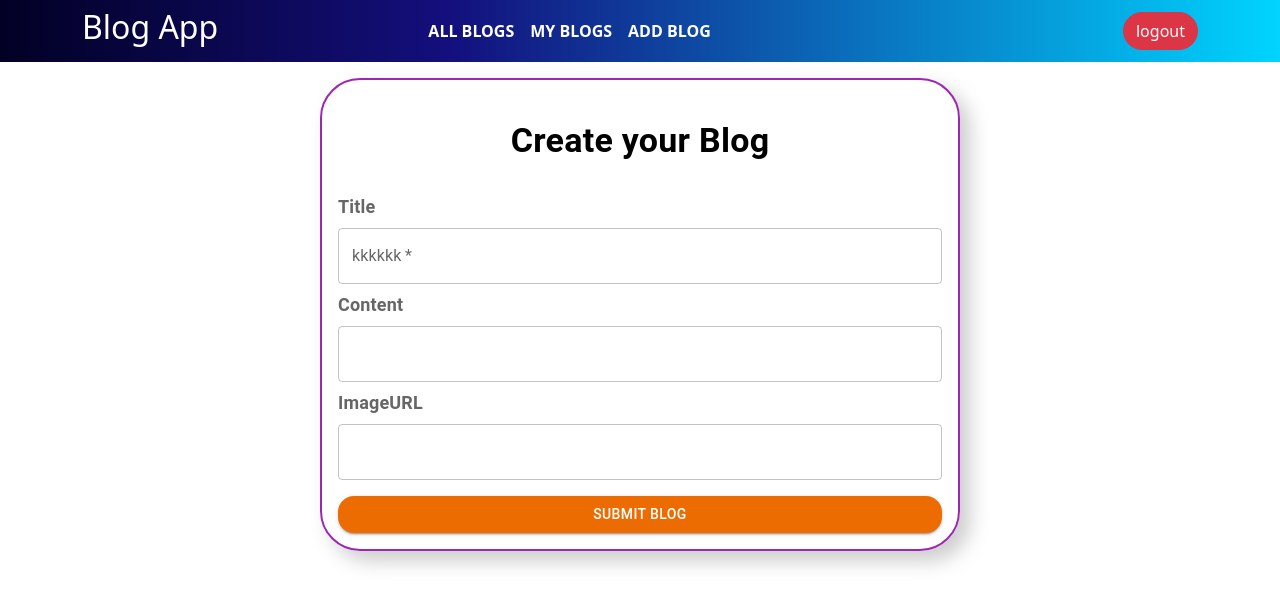
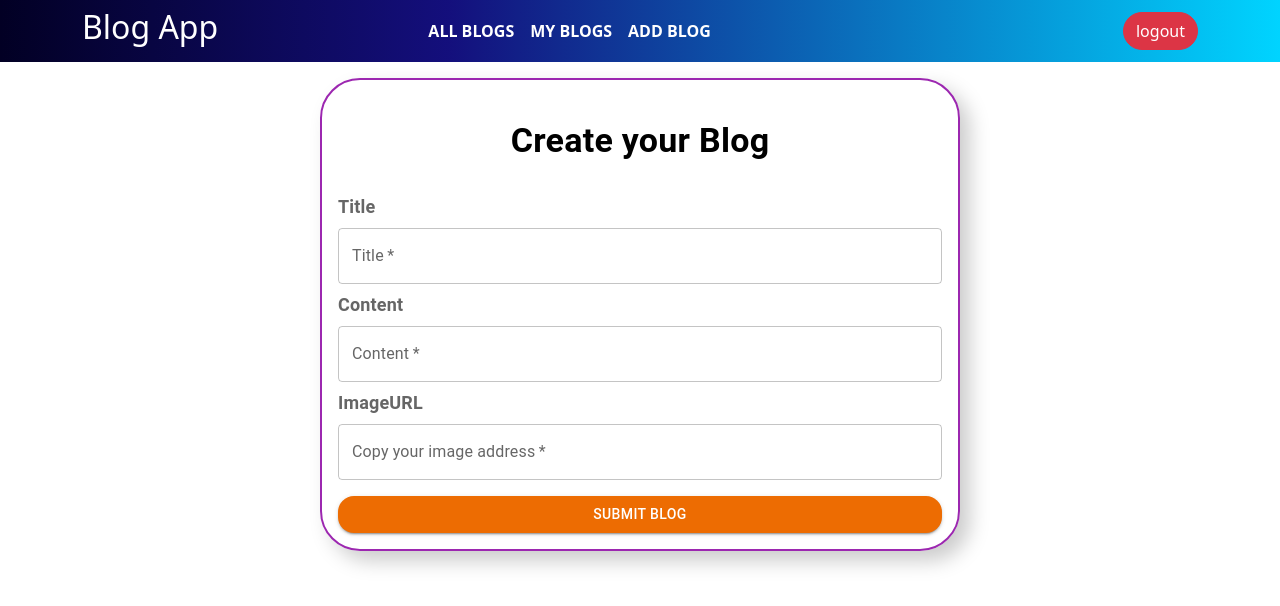
Before and after one commit to nagarajan091792/blog-app-client, a React (Create React App) app: page /portal/addPost in a window 1280 px wide. Shown: the top 606 px of the page. Built offline with nearby package versions, Linux system fonts and the light colour scheme; no server answers; sample sign-in values are in the browser's storage.

Commit message:
Update AddPost.js

```diff
--- a/src/components/AddPost.js
+++ b/src/components/AddPost.js
@@ -73,7 +73,7 @@ const AddPost = () => {
             value={formik.values.title}
             margin="none"
             variant="outlined"
-label='kkkkkk'
+label='Title'
             required
           />
           <InputLabel sx={labelStyle}>Content</InputLabel>
@@ -83,6 +83,7 @@ label='kkkkkk'
             value={formik.values.content}
             margin="none"
             variant="outlined"
+label='Content'
             required
           />
           <InputLabel sx={labelStyle}>ImageURL</InputLabel>
@@ -92,6 +93,7 @@ label='kkkkkk'
             value={formik.values.imageURL}
             margin="none"
             variant="outlined"
+label='Copy your image address'
             required
           />
 
```
